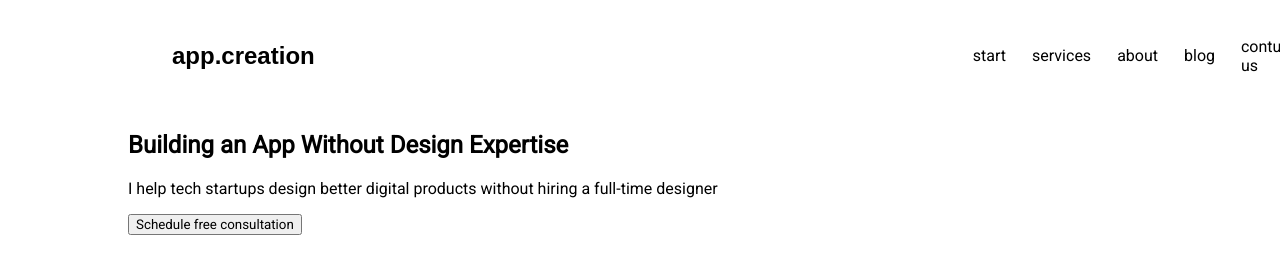
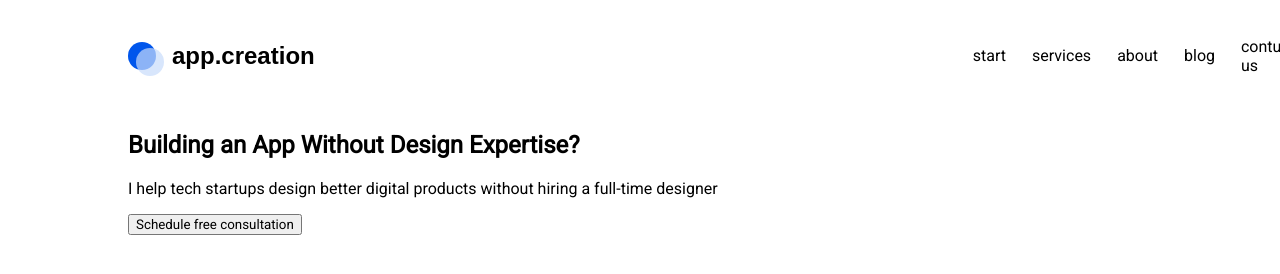
Before and after one commit to WebHeroSchool/makagonova-html, a plain HTML site: page index.html in a window 1280 px wide. Drawn offline with Linux system fonts and the light colour scheme; a web font is replaced by a local one.

Commit message:
добавлены изменения к логотипу

```diff
--- a/index.html
+++ b/index.html
@@ -27,7 +27,7 @@
 	</header>
 	<section class="main-section">
 		<main>
-		<h1 class="main-section__title">Building an App Without Design Expertise</h1>
+		<h1 class="main-section__title">Building an App Without Design Expertise?</h1>
 		    <p class="main-section__subtitle">
 		     I help tech startups design better digital products without hiring a full-time designer
 		    </p>
--- a/styles.css
+++ b/styles.css
@@ -33,3 +33,21 @@ body{
 .menu__item:last-child {
 	padding-right: 0;
 }
+.logo__circle{
+	width: 28px;
+	height: 28px;
+	left: 0;
+	top: 50%;
+	transform: translateY(-50%);
+	position: absolute;
+	border-radius: 50%;
+}
+.logo__circle_color_blue {
+	left: 8px;
+	top: 56%;
+	background: #C8DBFB;
+	opacity: .7;
+}
+.logo__circle_color_dark-blue {
+	background: #0056EC;
+}
```
